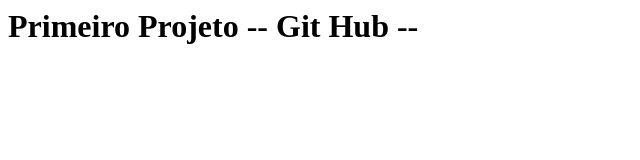
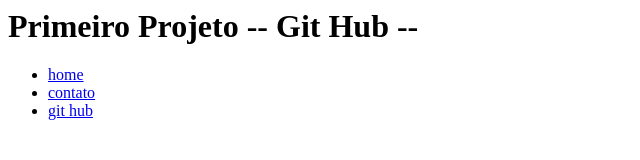
Before and after one commit to ViniTeles/aula1, a plain HTML site: page index.html in a window 1280 px wide. Shown: the whole page, without its empty margins (0-640 px from the left). Drawn offline with Linux system fonts and the light colour scheme.

Commit message:
Novo menu

```diff
--- a/index.html
+++ b/index.html
@@ -5,5 +5,12 @@
 </head>
 <body>
 	<h1>Primeiro Projeto  -- Git Hub -- </h1>
+
+	<ul>
+		<li><a href="index.html" target="_blank">home</a></li>
+		<li><a href="#" target="_blank">contato</a></li>
+		<li><a href="https://github.com/ViniTeles" target="_blank">git hub</a></li>
+	</ul>
+
 </body>
 </html>
```
